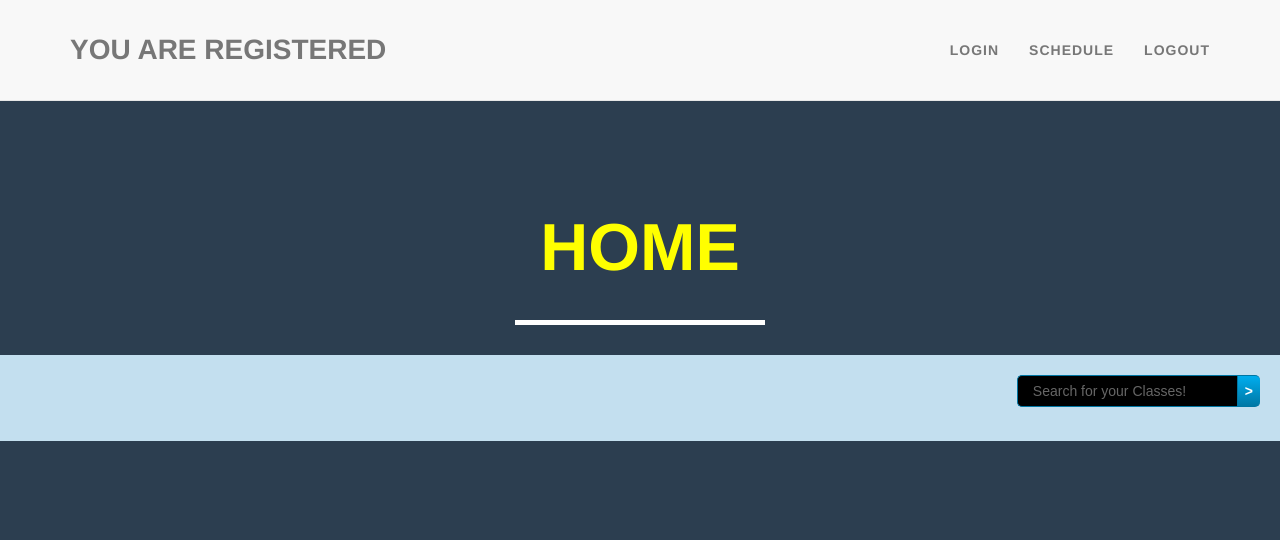
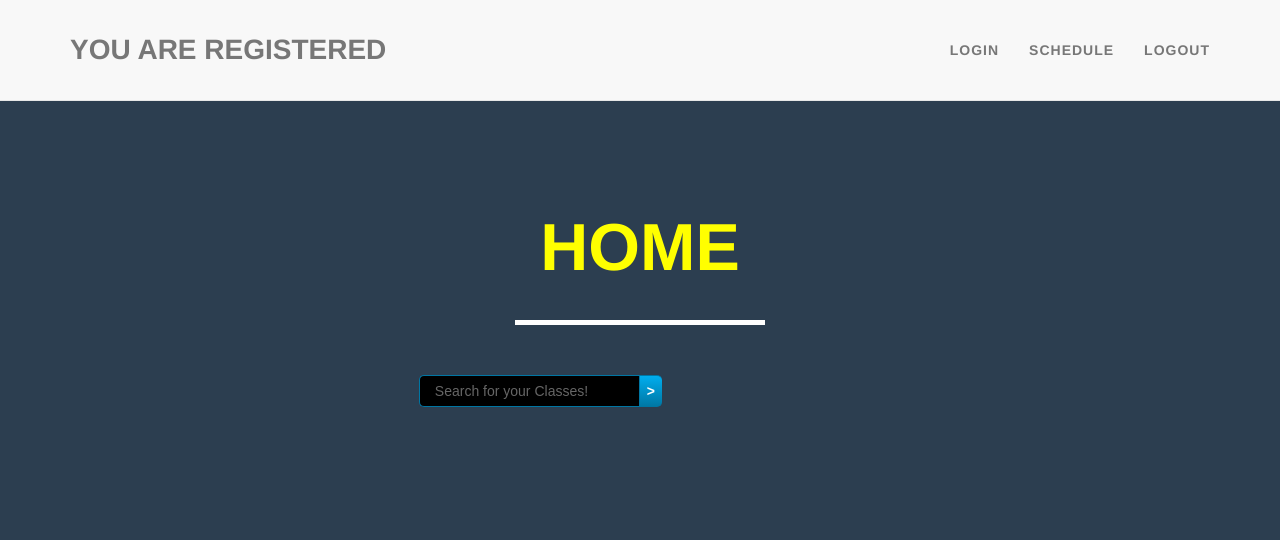
Before and after one commit to nathan-contino/You_Are_Registered, a Django app: template registered/auth2/templates/loggedin.html in a window 1280 px wide. Shown: the top 540 px of the page. Run offline with Django 3.2, Linux system fonts and the light colour scheme; the template is opened without the code that fills it: values that come from a table or form of the project are taken from there, others are empty; data comes from the database, SQL or seed files in the repository; both versions use the stored data as it was after the commit; parts of the project's set-up code (start-up, migrations or seed data) failed here and were passed over; some libraries are stand-ins or nearby versions.

Commit message:
centered searchbox, dark blue

```diff
--- a/registered/auth2/templates/loggedin.html
+++ b/registered/auth2/templates/loggedin.html
@@ -17,10 +17,6 @@
     </header>
 <body>
 
-
-
-
-  <!DOCTYPE html>
   <html>
   <head>
   <!-- JAVASCRIPT to clear search text when the field is clicked -->
@@ -41,11 +37,12 @@
   <!-- CSS styles for standard search box with placeholder text-->
   <style type="text/css">
   	#tfheader{
-  		background-color:#c3dfef;
+  		background-color:#2c3e50;
   	}
   	#tfnewsearch{
   		float:right;
   		padding:20px;
+      padding-right:618px;
   	}
   	.tftextinput2{
   		margin: 0;
--- a/registered/registered/settings.py
+++ b/registered/registered/settings.py
@@ -109,4 +109,4 @@ STATIC_ROOT = ''
 
 STATIC_URL = '/static/'
 
-STATICFILES_DIRS = ( '/Users/kevingerami/Desktop/2015-Fall/CSC210/git/You_Are_Registered/static', )#(os.path.dirname(os.path.realpath(__file__)))#
+STATICFILES_DIRS = ( '/Users/WinterMute/Documents/CSC 210/You_Are_Registered/static', )#(os.path.dirname(os.path.realpath(__file__)))#
```
Also changed, not shown: registered/db.sqlite3, 13 other files.
